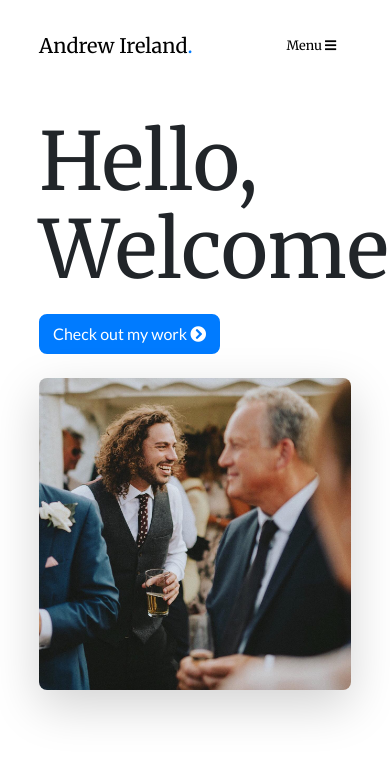
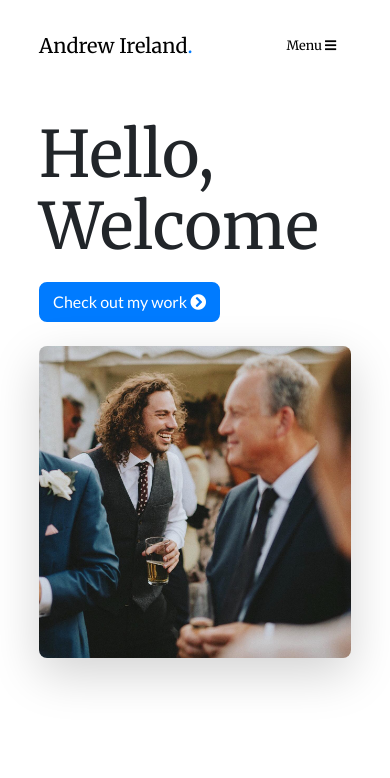
Before and after one commit to Andrewi89/CV, a plain HTML site: page index.html in a window 390 px wide. Shown: the top 778 px of the page. Drawn offline with Linux system fonts and the light colour scheme.

Commit message:
Optimise mobile header

```diff
--- a/scss/layout/_masthead.scss
+++ b/scss/layout/_masthead.scss
@@ -3,8 +3,8 @@
   vertical-align: middle;
   // padding-bottom: 2rem;
   .masthead-heading {
-    font-size: 5rem;
-    line-height: 5rem;
+    font-size: 4rem;
+    line-height: 4rem;
 
   }
   .masthead-subheading {
```
Also changed, not shown: scss/styles.css.
